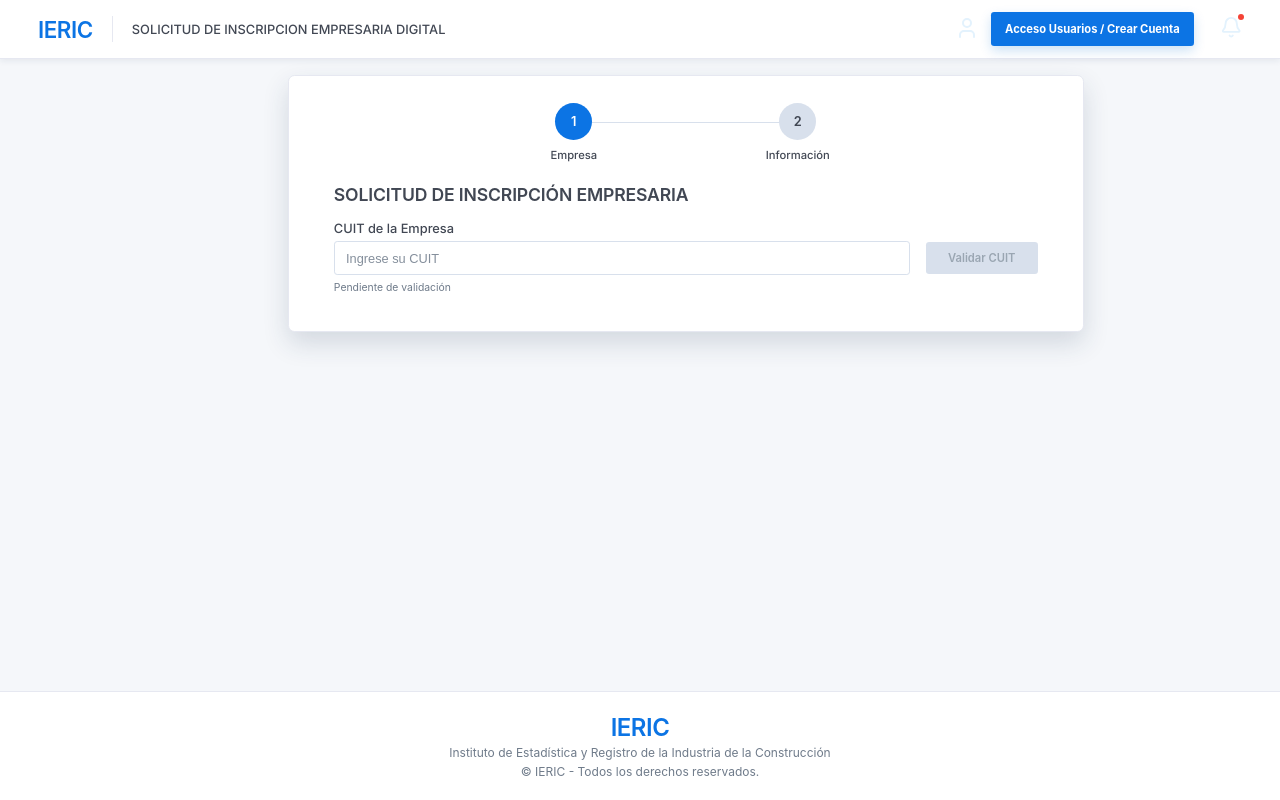
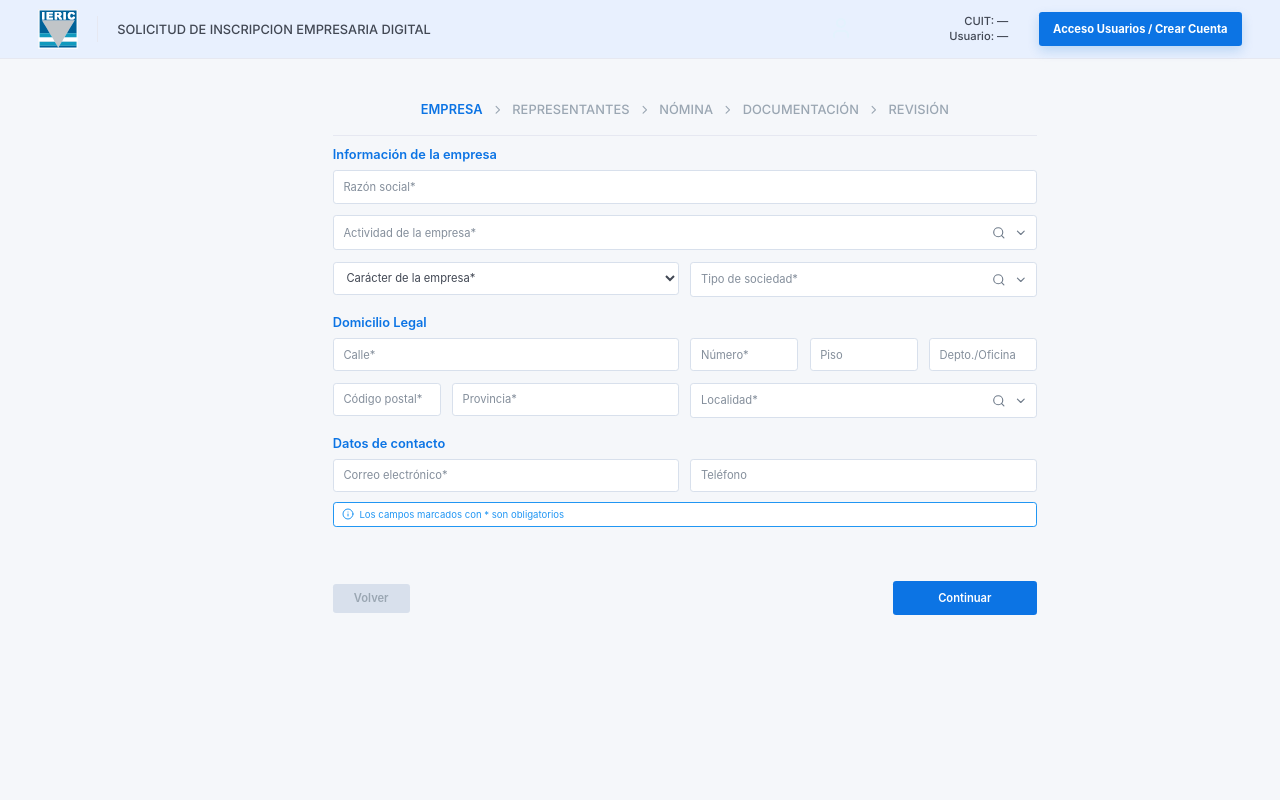
Before and after one commit to HernanFerre/InscripcionEmpresaria-IERIC, a React (Vite) app in the folder Frontend/: page / in a window 1280 px wide. Built offline with nearby package versions, Linux system fonts and the light colour scheme; a web font is replaced by a local one.

Commit message:
Cambios Frontend

```diff
--- a/Frontend/src/components/layout/Topbar.jsx
+++ b/Frontend/src/components/layout/Topbar.jsx
@@ -1,4 +1,6 @@
-import { User, Bell } from "lucide-react";
+import { User } from "lucide-react";
+
+import logoIeric from "../../assets/logo-ieric.svg";
 
 function formatearCuit(cuit) {
   const numeros = String(cuit ?? "").replace(/\D/g, "");
@@ -24,8 +26,10 @@ export default function Topbar({ usuario, cuit, mostrarDatosInscripcion = false,
   return (
     <header className="topbar">
       <div className="topbar-left">
-        <strong className="brand">IERIC</strong>
+        <img className="brand-logo" src={logoIeric} alt="IERIC" />
+
         <span className="divider"></span>
+
         <span className="portal-title">SOLICITUD DE INSCRIPCION EMPRESARIA DIGITAL</span>
       </div>
 
@@ -52,11 +56,6 @@ export default function Topbar({ usuario, cuit, mostrarDatosInscripcion = false,
             Acceso Usuarios / Crear Cuenta
           </button>
         )}
-
-        <div className="bell-wrapper">
-          <Bell size={28} />
-          <span className="notification-dot"></span>
-        </div>
       </div>
     </header>
   );
--- a/Frontend/src/config/featureFlags.js
+++ b/Frontend/src/config/featureFlags.js
@@ -1,3 +1,3 @@
 export const MOSTRAR_VALIDACION_TELEFONO = false;
 
-export const INICIAR_EN_INSCRIPCION = false;
+export const INICIAR_EN_INSCRIPCION = true;
--- a/Frontend/src/pages/InscripcionPage.jsx
+++ b/Frontend/src/pages/InscripcionPage.jsx
@@ -1,7 +1,6 @@
 import { useState } from "react";
 
 import Topbar from "../components/layout/Topbar.jsx";
-import Footer from "../components/layout/Footer.jsx";
 import StepIndicator from "../components/wizard/StepIndicator.jsx";
 import InscripcionProgress from "../components/wizard/InscripcionProgress.jsx";
 
@@ -127,7 +126,7 @@ export default function InscripcionPage() {
 
           <main className="main-area">
             <section className="content-grid">
-              <div className={`wizard-card ${faseActual === "inscripcion" ? "wizard-card--inscripcion" : ""}`}>
+              <div className="wizard-card wizard-card--inscripcion">
                 {faseActual === "validacion" && (
                   <>
                     <StepIndicator currentStep={currentStep} mostrarTelefono={MOSTRAR_VALIDACION_TELEFONO} />
@@ -193,8 +192,6 @@ export default function InscripcionPage() {
               </div>
             </section>
           </main>
-
-          {faseActual !== "inscripcion" && <Footer />}
         </div>
       )}
     </IericAuth>
--- a/Frontend/src/steps/inscripcion/StepEmpresa.jsx
+++ b/Frontend/src/steps/inscripcion/StepEmpresa.jsx
@@ -154,69 +154,6 @@ export default function StepEmpresa({ initialData = null, onNext }) {
               onChange={(value) => actualizarValor("tipoSociedadId", value)}
             />
           </div>
-          <div className="empresa-col-6 empresa-radio-field">
-            <fieldset>
-              <legend>¿La empresa se encuentra en formación?</legend>
-
-              <div className="empresa-radio-options">
-                <label>
-                  <input
-                    type="radio"
-                    name="empresaEnFormacion"
-                    value="si"
-                    checked={datos.empresaEnFormacion === "si"}
-                    onChange={actualizarCampo}
-                  />
-
-                  <span>Sí</span>
-                </label>
-
-                <label>
-                  <input
-                    type="radio"
-                    name="empresaEnFormacion"
-                    value="no"
-                    checked={datos.empresaEnFormacion === "no"}
-                    onChange={actualizarCampo}
-                  />
-
-                  <span>No</span>
-                </label>
-              </div>
-            </fieldset>
-          </div>
-
-          <div className="empresa-col-6 empresa-radio-field disabled">
-            <fieldset disabled>
-              <legend>¿Cuenta con los libros rubricados en el Registro Público?</legend>
-
-              <div className="empresa-radio-options">
-                <label>
-                  <input
-                    type="radio"
-                    name="librosRubricados"
-                    value="si"
-                    checked={datos.librosRubricados === "si"}
-                    onChange={actualizarCampo}
-                  />
-
-                  <span>Sí</span>
-                </label>
-
-                <label>
-                  <input
-                    type="radio"
-                    name="librosRubricados"
-                    value="no"
-                    checked={datos.librosRubricados === "no"}
-                    onChange={actualizarCampo}
-                  />
-
-                  <span>No</span>
-                </label>
-              </div>
-            </fieldset>
-          </div>
         </div>
       </section>
 
--- a/Frontend/src/steps/inscripcion/StepNomina.jsx
+++ b/Frontend/src/steps/inscripcion/StepNomina.jsx
@@ -10,7 +10,7 @@ import "../../styles/stepNomina.css";
 const TRABAJADORES_MOCK = [
   {
     id: "trabajador-1",
-    apellidoNombre: "Rodriguez, Alberto Fabian",
+    apellidoNombre: "Rodriguez Alberto Fabian",
     cuil: "20-30456789-2",
     ingreso: "15/02/2021",
     egreso: "",
@@ -19,7 +19,7 @@ const TRABAJADORES_MOCK = [
   },
   {
     id: "trabajador-2",
-    apellidoNombre: "Gomez, María Elena",
+    apellidoNombre: "Gomez María Elena",
     cuil: "27-32987654-1",
     ingreso: "01/06/2023",
     egreso: "",
@@ -28,7 +28,7 @@ const TRABAJADORES_MOCK = [
   },
   {
     id: "trabajador-3",
-    apellidoNombre: "Sanchez, Patricia",
+    apellidoNombre: "Sanchez Patricia",
     cuil: "27-69001110-4",
     ingreso: "05/03/2024",
     egreso: "01/01/2026",
@@ -37,7 +37,7 @@ const TRABAJADORES_MOCK = [
   },
   {
     id: "trabajador-4",
-    apellidoNombre: "Martinez, Carlos",
+    apellidoNombre: "Martinez Carlos",
     cuil: "20-25123456-8",
     ingreso: "20/11/2022",
     egreso: "10/03/2025",
--- a/Frontend/src/styles/foundation/colors.css
+++ b/Frontend/src/styles/foundation/colors.css
@@ -25,6 +25,7 @@ html {
   --color-background: #f5f7fa;
   --color-surface: #ffffff;
   --color-surface-alt: #f8fafc;
+  --color-topbar: #e8f0fe;
 
   /* =========================================================
        TEXT
--- a/Frontend/src/styles/inscripcion.css
+++ b/Frontend/src/styles/inscripcion.css
@@ -9,9 +9,8 @@
 .topbar {
   height: 72px;
   padding: 0 48px;
-  background: var(--color-surface);
+  background: var(--color-topbar);
   border-bottom: 1px solid var(--color-border);
-  box-shadow: var(--shadow-elevation-2-box);
   display: flex;
   align-items: center;
   justify-content: space-between;
@@ -23,11 +22,12 @@
   align-items: center;
 }
 
-.brand {
-  color: var(--color-primary);
-  font-size: 28px;
-  font-weight: var(--font-weight-semibold);
-  letter-spacing: -0.6px;
+.brand-logo {
+  display: block;
+  width: 50px;
+  height: 50px;
+  object-fit: contain;
+  flex-shrink: 0;
 }
 
 .divider {
```
Also changed, not shown: Frontend/src/assets/logo-ieric.svg (added).
